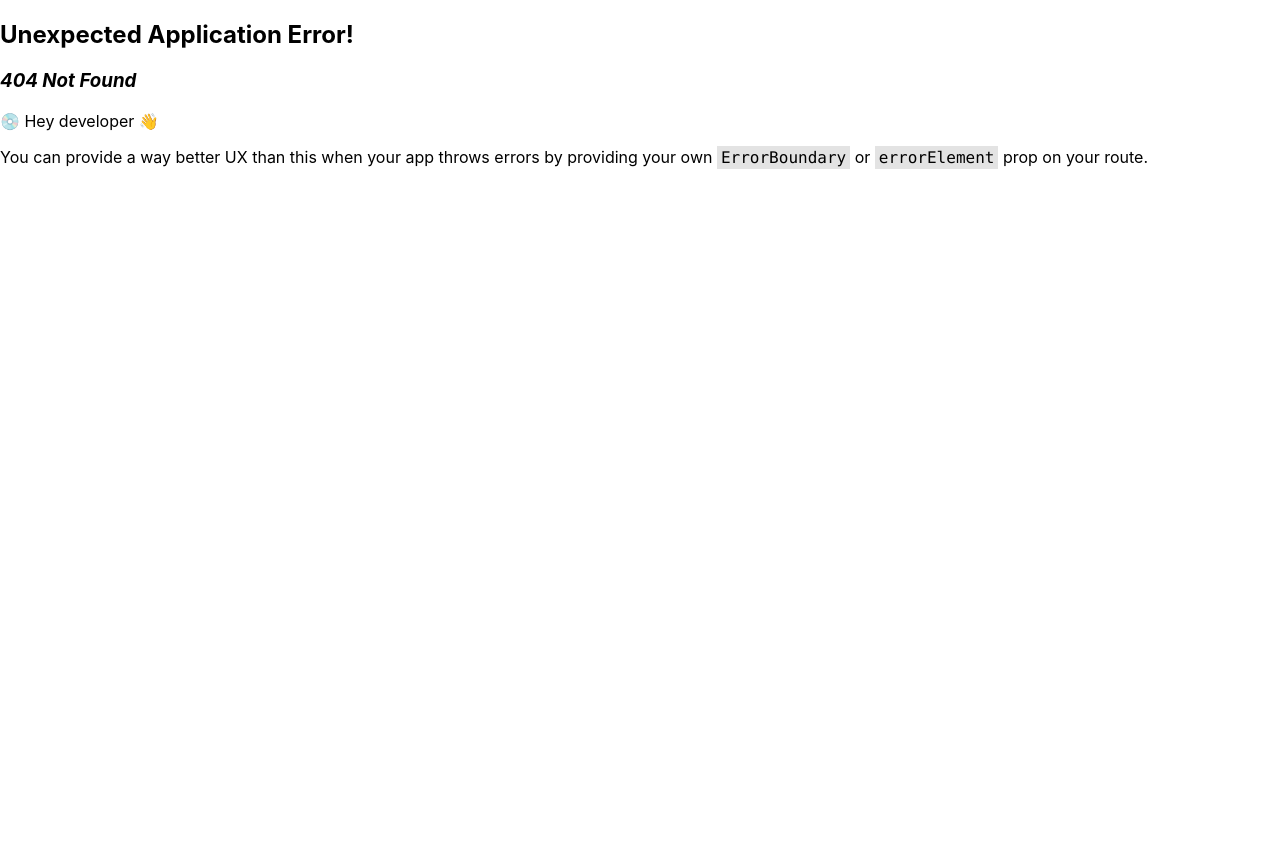
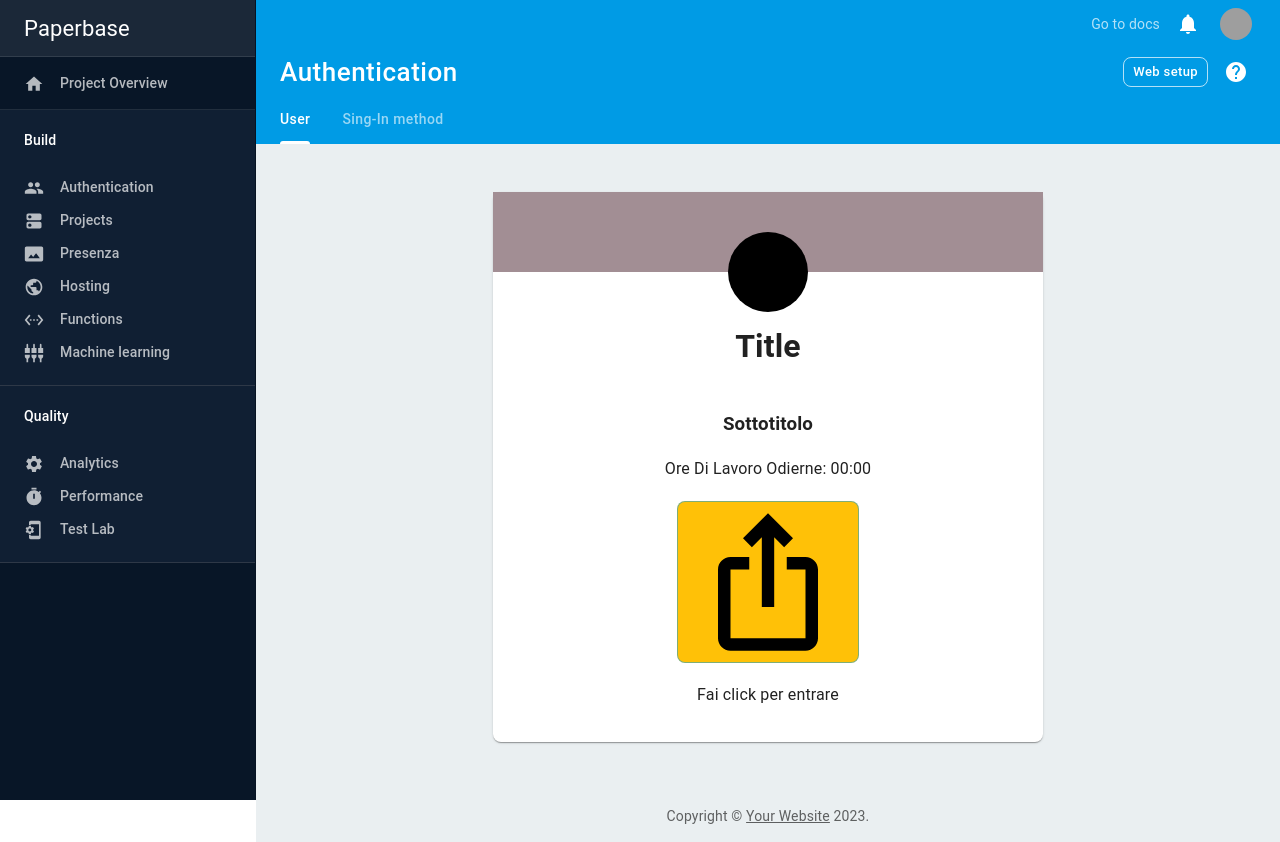
Before and after one commit to FrancescoMain/dashboard, a React (Create React App) app: page /presenza in a window 1280 px wide. Before the commit this address had no page. Before the commit the page ends 800 px from the top, so only its background shows below. Built offline with nearby package versions, Linux system fonts and the light colour scheme; grey boxes are pictures that could not be loaded.

Commit message:
presenza statico

```diff
--- a/src/components/Header/lib.ts
+++ b/src/components/Header/lib.ts
@@ -4,11 +4,12 @@ export const menu = [
         tabs: [ {
             name: "User",
             path: "/auth"
-    }, {
+        },
+        {
             name:"Sing-In method",
             path: "/auth/register"
-    }
-]},
+        }]
+    },
     {
         title: "Projects",
         tabs:[{
@@ -18,6 +19,17 @@ export const menu = [
         {
             name: "New Project",
             path: "/projects/add"
-    },]
+        }]
+    },
+    {
+        title: "Presenza",
+        tabs:[{
+            name: "Ingresso/Uscita",
+            path: "/presenza"
+        },
+        {
+            name: "Lista Presenza",
+            path: "/presenza/lista"
+        }]
     }
 ]
--- a/src/components/Navigator/Navigator.tsx
+++ b/src/components/Navigator/Navigator.tsx
@@ -32,7 +32,7 @@ const categories = [
         path: "/auth",
       },
       { id: "Projects", icon: <DnsRoundedIcon />, path: "/projects" },
-      { id: "Storage", icon: <PermMediaOutlinedIcon />, path: "/storage" },
+      { id: "Presenza", icon: <PermMediaOutlinedIcon />, path: "/presenza" },
       { id: "Hosting", icon: <PublicIcon />, path: "/hosting" },
       { id: "Functions", icon: <SettingsEthernetIcon />, path: "/functions" },
       {
--- /dev/null
+++ b/src/components/Presenza/Presenza.tsx
@@ -0,0 +1,30 @@
+import { Button, Paper } from "@mui/material";
+import React from "react";
+import { Container, Top, Icon, Bot, Title, SubTitle } from "./style";
+import IosShareIcon from "@mui/icons-material/IosShare";
+
+const Storage = () => {
+  return (
+    <Container>
+      <Paper sx={{ width: "550px", minHeight: "550px" }}>
+        <Top>
+          <Icon></Icon>
+        </Top>
+        <Bot>
+          <Title>Title</Title>
+          <SubTitle>Sottotitolo</SubTitle>
+          <span>Ore Di Lavoro Odierne: 00:00</span>
+          <Button
+            variant="outlined"
+            sx={{ backgroundColor: "#ffc107", margin: "20px" }}
+          >
+            <IosShareIcon sx={{ fontSize: "150px", color: "black" }} />
+          </Button>
+          <span>Fai click per entrare</span>
+        </Bot>
+      </Paper>
+    </Container>
+  );
+};
+
+export default Storage;
--- /dev/null
+++ b/src/components/Presenza/style.ts
@@ -0,0 +1,41 @@
+import styled from "styled-components";
+
+export const Container = styled.div`
+    display: flex;
+    justify-content: center;
+    align-items: center;
+`;
+
+export const Top = styled.div`
+    height: 80px;
+    position: relative;
+    display: flex;
+    justify-content: center;
+    background-color: #a28e94;
+`;
+
+export const Icon = styled.div`
+    height: 80px;
+    width: 80px;
+    background-color: black;
+    border-radius: 50%;
+    position: absolute;
+    top: 40px;
+`
+
+export const Bot = styled.div`
+display: flex;
+align-items: center;
+justify-content: center;
+flex-direction: column;
+
+`;
+
+export const Title = styled.h1`
+margin-top: 50px;
+
+`;
+
+export const SubTitle = styled.h3`
+
+`;
--- a/src/components/Storage/Storage.tsx
+++ /dev/null
@@ -1,7 +0,0 @@
-import React from "react";
-
-const Storage = () => {
-  return <div>Storage</div>;
-};
-
-export default Storage;
--- a/src/index.tsx
+++ b/src/index.tsx
@@ -12,7 +12,7 @@ import Performance from "./components/Performance/Performance";
 import TestLab from "./components/TestLab/TestLab";
 import Authentication from "./components/Authentication/Authentication";
 import UserForm from "./components/Authentication/UserForm";
-import Storage from "./components/Storage/Storage";
+import Presenza from "./components/Presenza/Presenza";
 import Projects from "./components/Projects/Projects";
 import { store } from "./redux/store";
 import { Provider } from "react-redux";
@@ -40,8 +40,8 @@ const router = createBrowserRouter([
         element: <Hosting />,
       },
       {
-        path: "/storage",
-        element: <Storage />,
+        path: "/presenza",
+        element: <Presenza />,
       },
       {
         path: "/functions",
```
Lines whose indentation alone changed are shown as unchanged.
